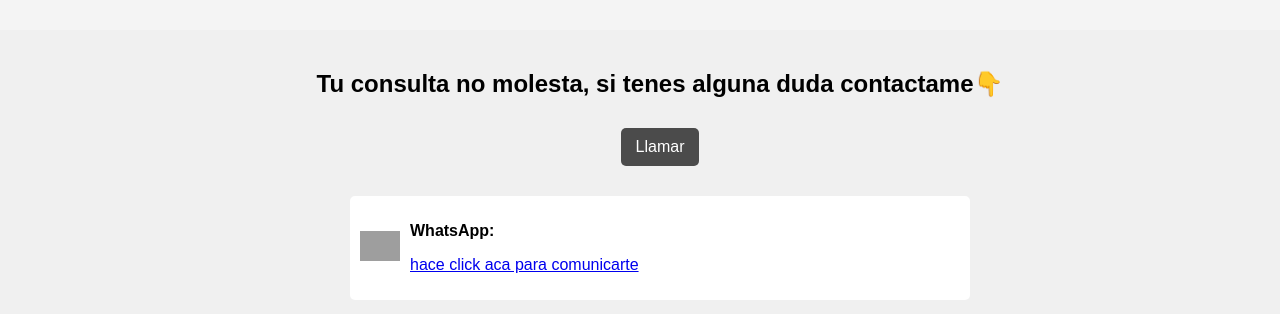
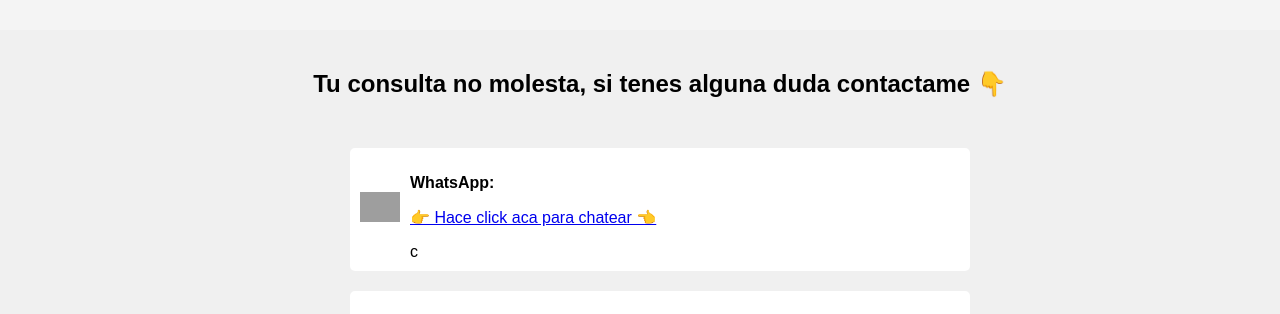
Before and after one commit to juancruz922/sitoweb, a plain HTML site: page index.html in a window 1280 px wide. Shown: the part 770-1084 px from the top of the page. Drawn offline with nearby package versions, Linux system fonts and the light colour scheme; grey boxes are pictures that could not be loaded.

Commit message:
Update index.html

```diff
--- a/index.html
+++ b/index.html
@@ -31,8 +31,8 @@
 
    <div id="contacto" class="contact-container">
     <div class="contact-text">
-        <h2>Tu consulta no molesta, si tenes alguna duda contactame👇</h2>
-        <a class="phone-button" href="tel:+1155795510">Llamar</a>
+        <h2>Tu consulta no molesta, si tenes alguna duda contactame 👇</h2>
+
     </div>
     <div class="contact-info">
         <div class="contact-item">
@@ -41,7 +41,7 @@
             </a>
             <div>
                 <p class="title">WhatsApp:</p>
-                <p><a href="https://wa.me/+541155795510" target="_blank" rel="noreferrer noopener">hace click aca para comunicarte</a></p>
+                <p><a href="https://wa.me/+541155795510" target="_blank" rel="noreferrer noopener">👉 Hace click aca para chatear 👈</a></p>c
             </div>
         </div>
         <div class="contact-item">
@@ -50,7 +50,7 @@
             </a>
             <div>
                 <p class="title">Teléfono:</p>
-                <p><a href="tel:+1155795510">👉Hace click para realizar una llamada👈</a></p>
+                <p><a href="tel:+1155795510">👉 Hace click para realizar una llamada 👈</a></p>
             </div>
         </div>
         <div class="contact-item">
```
